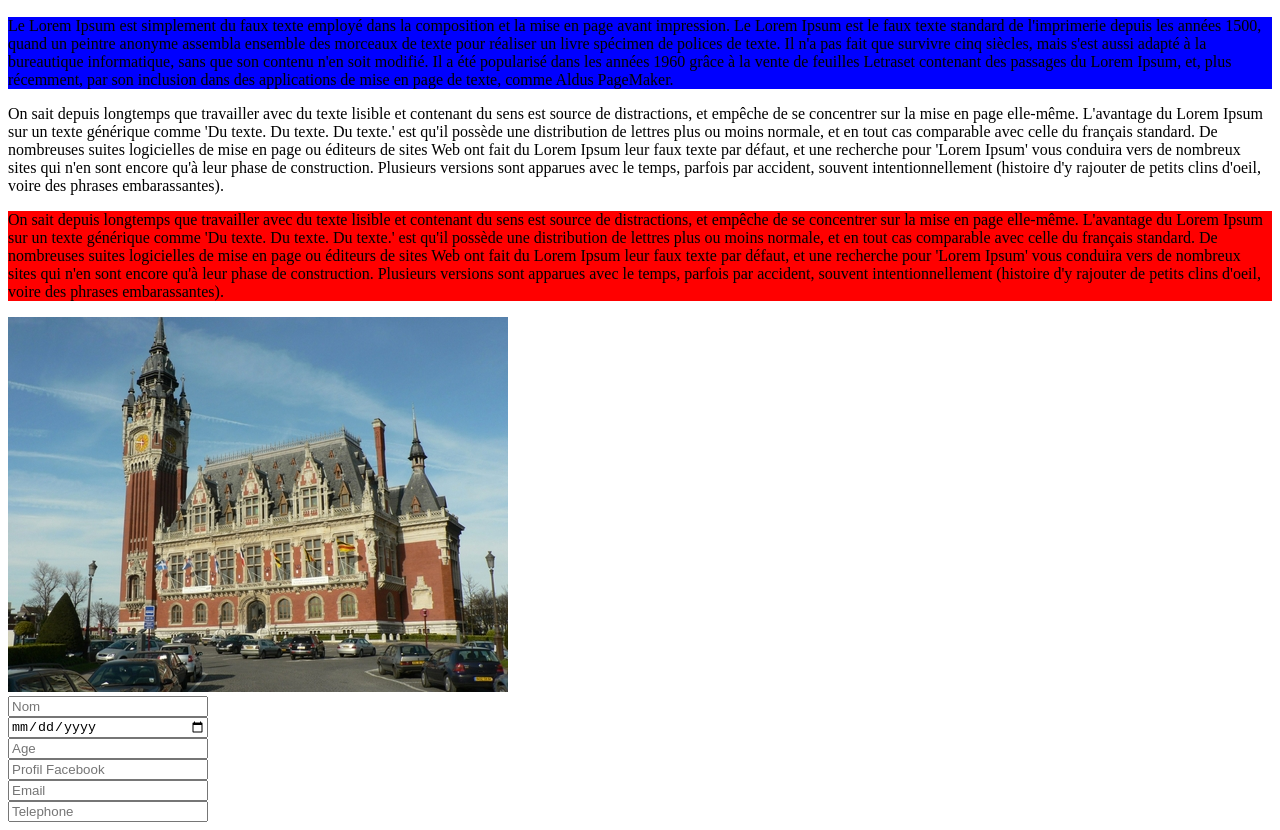
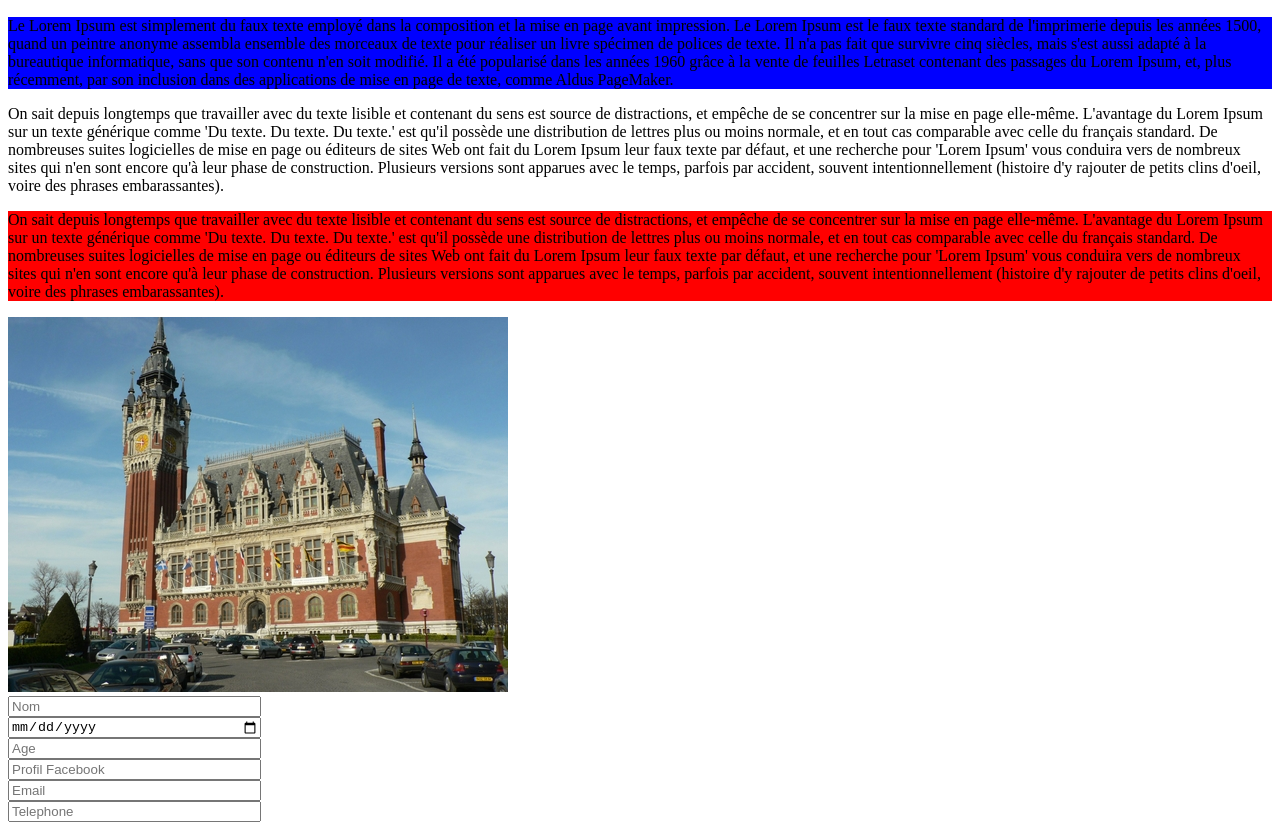
Before and after one commit to Tutur62/Web_mobile, a plain HTML site: page index.html in a window 1280 px wide. Shown: the part 50-880 px from the top of the page. Drawn offline with Linux system fonts and the light colour scheme; a script that the page names is missing.

Commit message:
Modification index.html

```diff
--- a/css/style.css
+++ b/css/style.css
@@ -7,5 +7,8 @@
 form{
   display: flex;
 	flex-direction: column;
-  width: 200px;
+  width: 20%;
 }
+@media (orientation: landscape){
+  width: 100%;
+}
```
